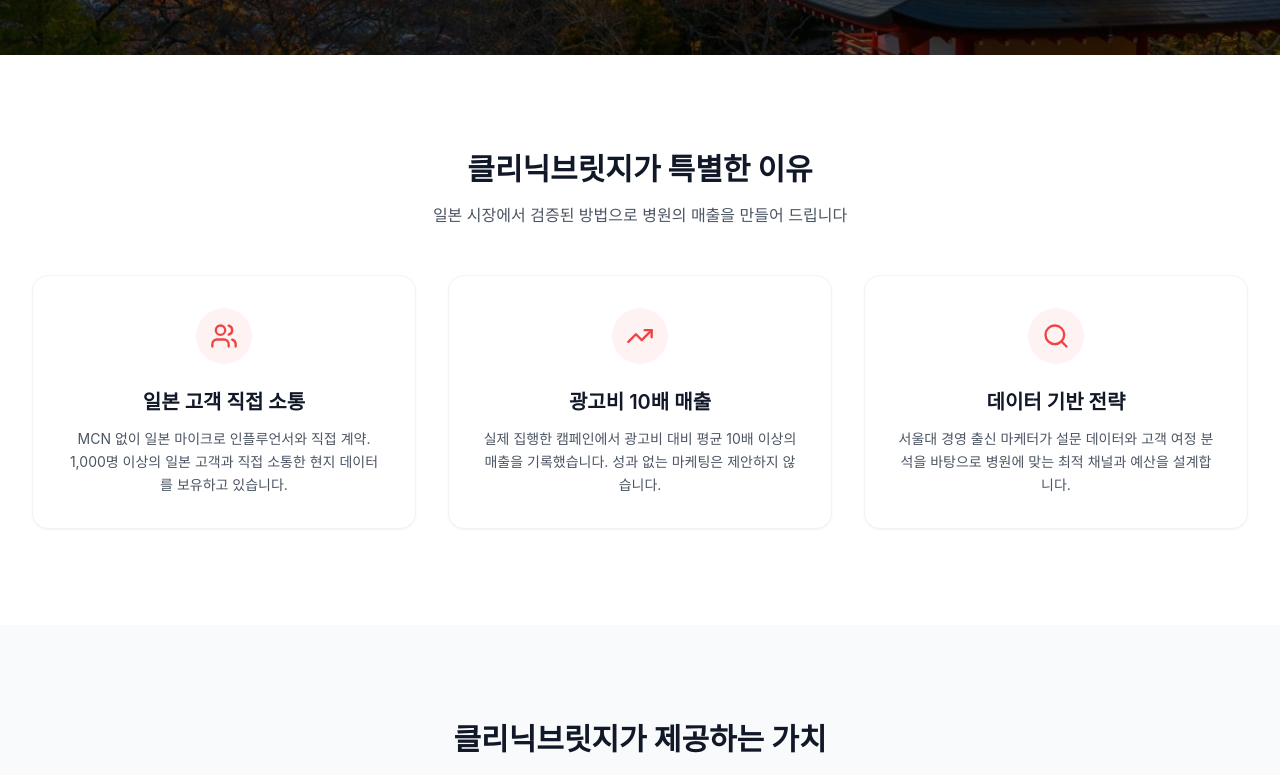
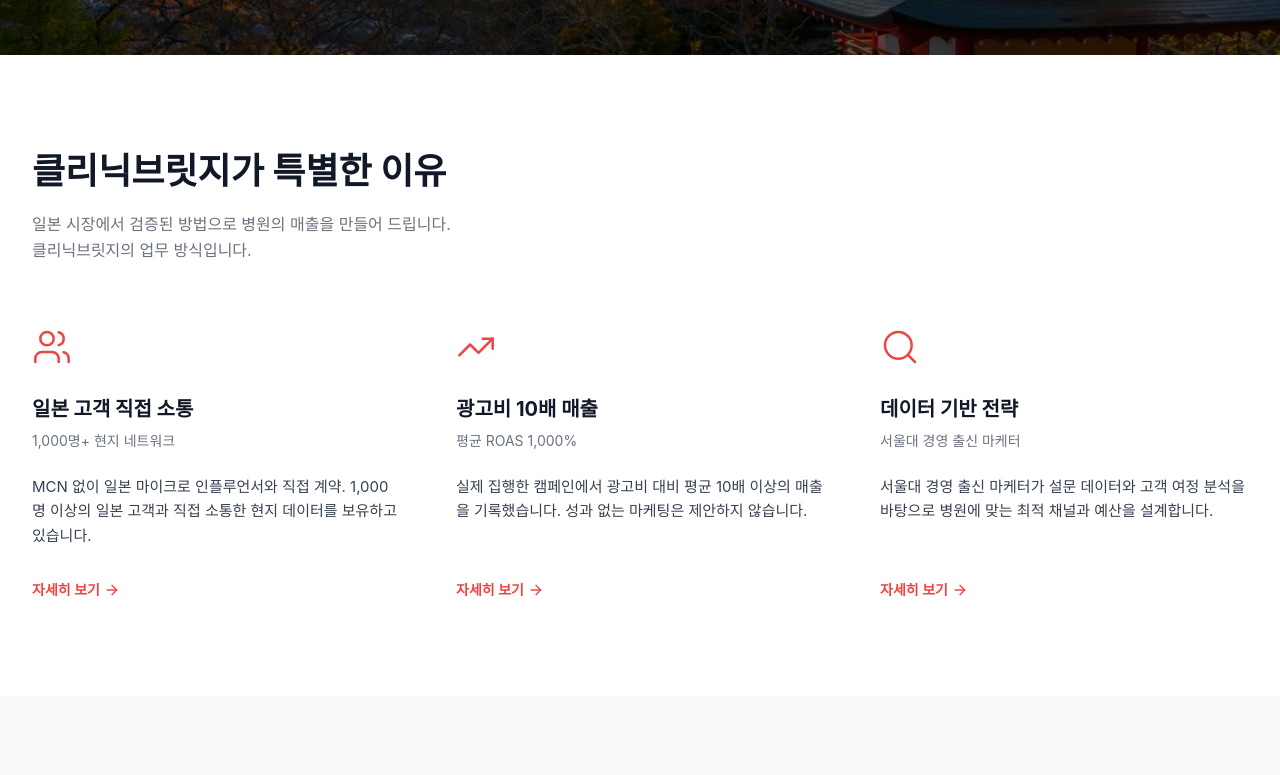
Before and after one commit to hckang2000/marketing, a Next.js app: page / in a window 1280 px wide. Shown: the part 645-1420 px from the top of the page. Built offline with nearby package versions, Linux system fonts and the light colour scheme; no server answers; a web font is replaced by a local one.

Commit message:
feat: Differentiators를 seumbiz 구조로 재구성 (좌측 정렬, 플랫 카드, 자세히 보기)

```diff
--- a/src/components/sections/Differentiators.tsx
+++ b/src/components/sections/Differentiators.tsx
@@ -1,8 +1,9 @@
 "use client"
 
 import { motion } from "framer-motion"
-import { Users, TrendingUp, Search } from "lucide-react"
+import { Users, TrendingUp, Search, ArrowRight } from "lucide-react"
 import { Container } from "@/components/common/Container"
+import { useContact } from "@/components/providers/ContactProvider"
 import { useMotionAnimation } from "@/lib/hooks/useMotionAnimation"
 
 const differentiators = [
@@ -10,38 +11,47 @@
     id: 1,
     icon: Users,
     title: "일본 고객 직접 소통",
-    description: "MCN 없이 일본 마이크로 인플루언서와 직접 계약. 1,000명 이상의 일본 고객과 직접 소통한 현지 데이터를 보유하고 있습니다.",
+    subtitle: "1,000명+ 현지 네트워크",
+    description:
+      "MCN 없이 일본 마이크로 인플루언서와 직접 계약. 1,000명 이상의 일본 고객과 직접 소통한 현지 데이터를 보유하고 있습니다.",
   },
   {
     id: 2,
     icon: TrendingUp,
     title: "광고비 10배 매출",
-    description: "실제 집행한 캠페인에서 광고비 대비 평균 10배 이상의 매출을 기록했습니다. 성과 없는 마케팅은 제안하지 않습니다.",
+    subtitle: "평균 ROAS 1,000%",
+    description:
+      "실제 집행한 캠페인에서 광고비 대비 평균 10배 이상의 매출을 기록했습니다. 성과 없는 마케팅은 제안하지 않습니다.",
   },
   {
     id: 3,
     icon: Search,
     title: "데이터 기반 전략",
-    description: "서울대 경영 출신 마케터가 설문 데이터와 고객 여정 분석을 바탕으로 병원에 맞는 최적 채널과 예산을 설계합니다.",
+    subtitle: "서울대 경영 출신 마케터",
+    description:
+      "서울대 경영 출신 마케터가 설문 데이터와 고객 여정 분석을 바탕으로 병원에 맞는 최적 채널과 예산을 설계합니다.",
   },
 ]
 
 export function Differentiators() {
   const motionProps = useMotionAnimation()
+  const { openContact } = useContact()
 
   return (
     <section className="section-padding bg-white">
       <Container>
-        <motion.div {...motionProps} className="text-center mb-12">
-          <h2 className="text-3xl font-bold text-gray-900 mb-4">
+        <motion.div {...motionProps} className="mb-16 max-w-3xl">
+          <h2 className="text-3xl lg:text-4xl font-bold text-gray-900 mb-5 leading-tight">
             클리닉브릿지가 특별한 이유
           </h2>
-          <p className="text-base text-gray-600 max-w-2xl mx-auto">
-            일본 시장에서 검증된 방법으로 병원의 매출을 만들어 드립니다
+          <p className="text-base text-gray-500 leading-relaxed">
+            일본 시장에서 검증된 방법으로 병원의 매출을 만들어 드립니다.
+            <br />
+            클리닉브릿지의 업무 방식입니다.
           </p>
         </motion.div>
 
-        <div className="grid grid-cols-1 md:grid-cols-3 gap-8">
+        <div className="grid grid-cols-1 md:grid-cols-3 gap-12 lg:gap-14">
           {differentiators.map((item, index) => {
             const Icon = item.icon
             return (
@@ -51,17 +61,26 @@
                 whileInView={{ opacity: 1, y: 0 }}
                 transition={{ duration: 0.6, delay: index * 0.15 }}
                 viewport={{ once: true }}
-                className="flex flex-col items-center text-center p-8 rounded-2xl border border-gray-100 bg-white shadow-sm hover:shadow-md transition-shadow"
+                className="flex flex-col"
               >
-                <div className="w-14 h-14 rounded-full bg-red-50 flex items-center justify-center mb-6">
-                  <Icon className="h-7 w-7 text-red-500" />
+                <div className="mb-7">
+                  <Icon className="h-10 w-10 text-red-500" strokeWidth={1.5} />
                 </div>
-                <h3 className="text-xl font-semibold text-gray-900 mb-3">
+                <h3 className="text-xl font-bold text-gray-900 mb-2">
                   {item.title}
                 </h3>
-                <p className="text-gray-600 leading-relaxed text-sm">
+                <p className="text-sm text-gray-500 mb-6">{item.subtitle}</p>
+                <p className="text-gray-700 text-[15px] leading-relaxed mb-8 flex-1">
                   {item.description}
                 </p>
+                <button
+                  type="button"
+                  onClick={openContact}
+                  className="inline-flex items-center gap-1 text-red-500 text-sm font-semibold hover:gap-2 transition-all"
+                >
+                  자세히 보기
+                  <ArrowRight className="h-4 w-4" />
+                </button>
               </motion.div>
             )
           })}
```
